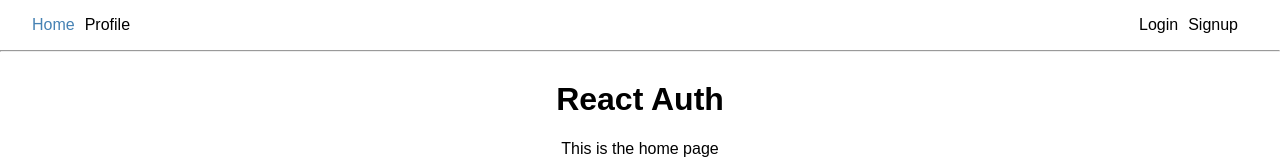
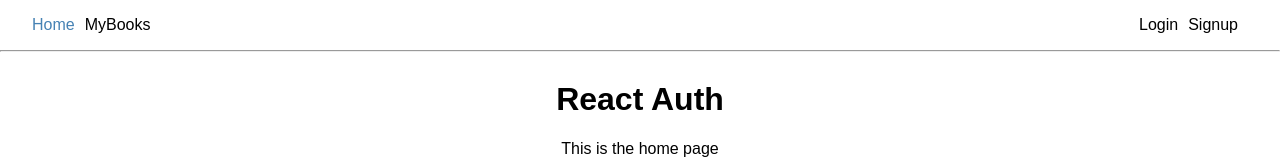
Before and after one commit to nikrb/fcc-books, a React (Create React App) app in the folder client/: page / in a window 1280 px wide. Shown: the top 160 px of the page. Built offline with nearby package versions, Linux system fonts and the light colour scheme.

Commit message:
add book page to app and remove profile page

```diff
--- a/client/src/App.js
+++ b/client/src/App.js
@@ -4,8 +4,8 @@ import './App.css';
 import HomePage from './containers/HomePage';
 import LoginPage from './containers/LoginPage';
 import SignupPage from './containers/SignupPage';
-import Profile from './containers/ProfilePage';
 import SettingsPage from './containers/SettingsPage';
+import BookPage from './containers/BookPage';
 import Auth from './modules/Auth';
 
 export default class App extends Component {
@@ -41,7 +41,7 @@ export default class App extends Component {
             <ul>
               <div className="nav-box">
                 <li><NavLink to="/" exact>Home</NavLink></li>
-                <li><NavLink to="/profile" exact>Profile</NavLink></li>
+                <li><NavLink to="/mybooks" >MyBooks</NavLink></li>
               </div>
               <div className="nav-box">
                 { Auth.isUserAuthenticated()?
@@ -66,8 +66,8 @@ export default class App extends Component {
             <Route path="/login" render={props=>
                 <LoginPage {...props} onLogin={this.login} />} />
             <Route path="/signup" component={SignupPage} />
-            <AuthRoute path="/profile" component={Profile} />
             <AuthRoute path="/settings" component={SettingsPage} />
+            <AuthRoute path="/mybooks" component={BookPage} />
             <Route path="*" render={props => <Redirect to='/' {...props} /> } />
           </Switch>
         </div>
```
